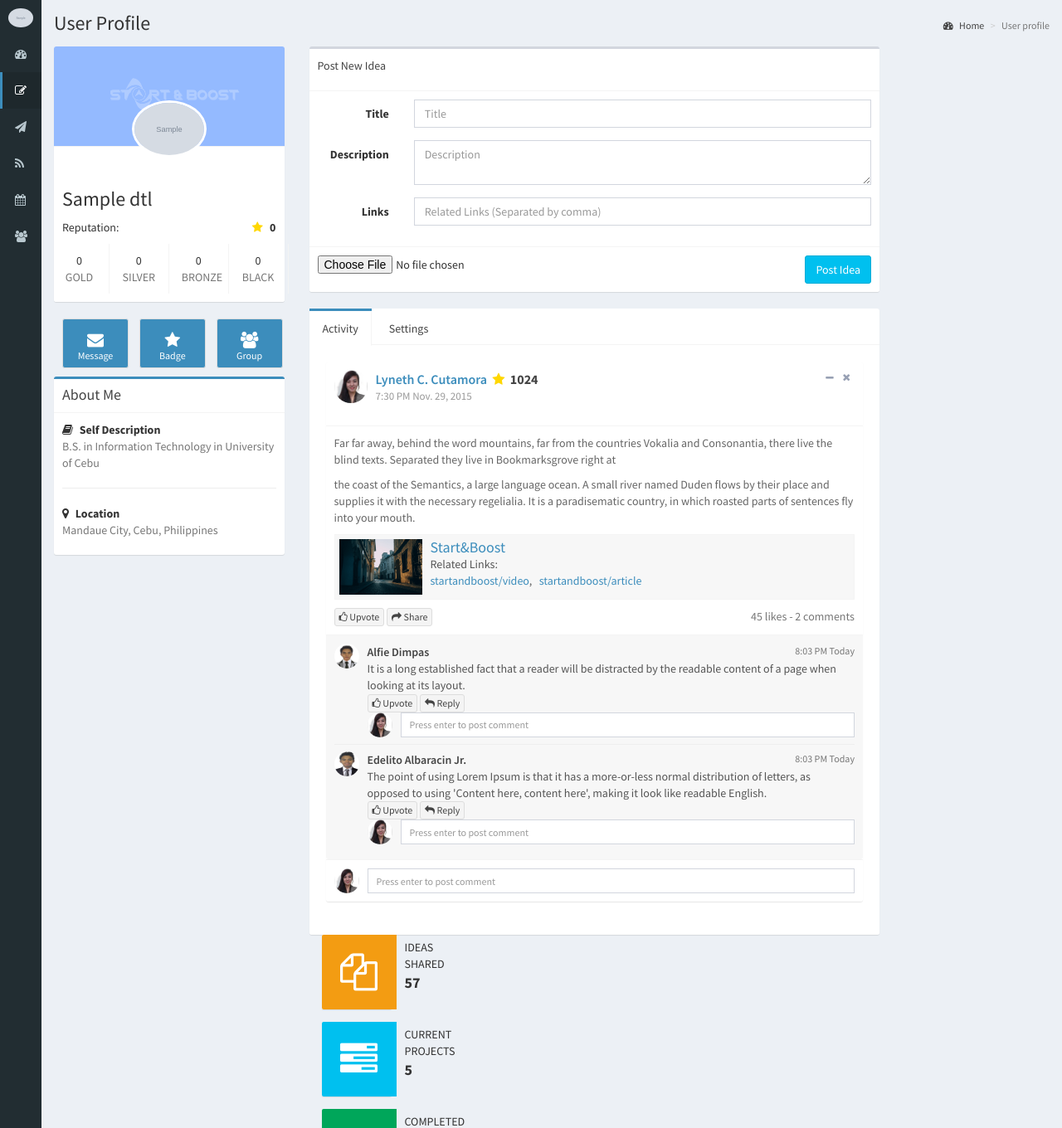
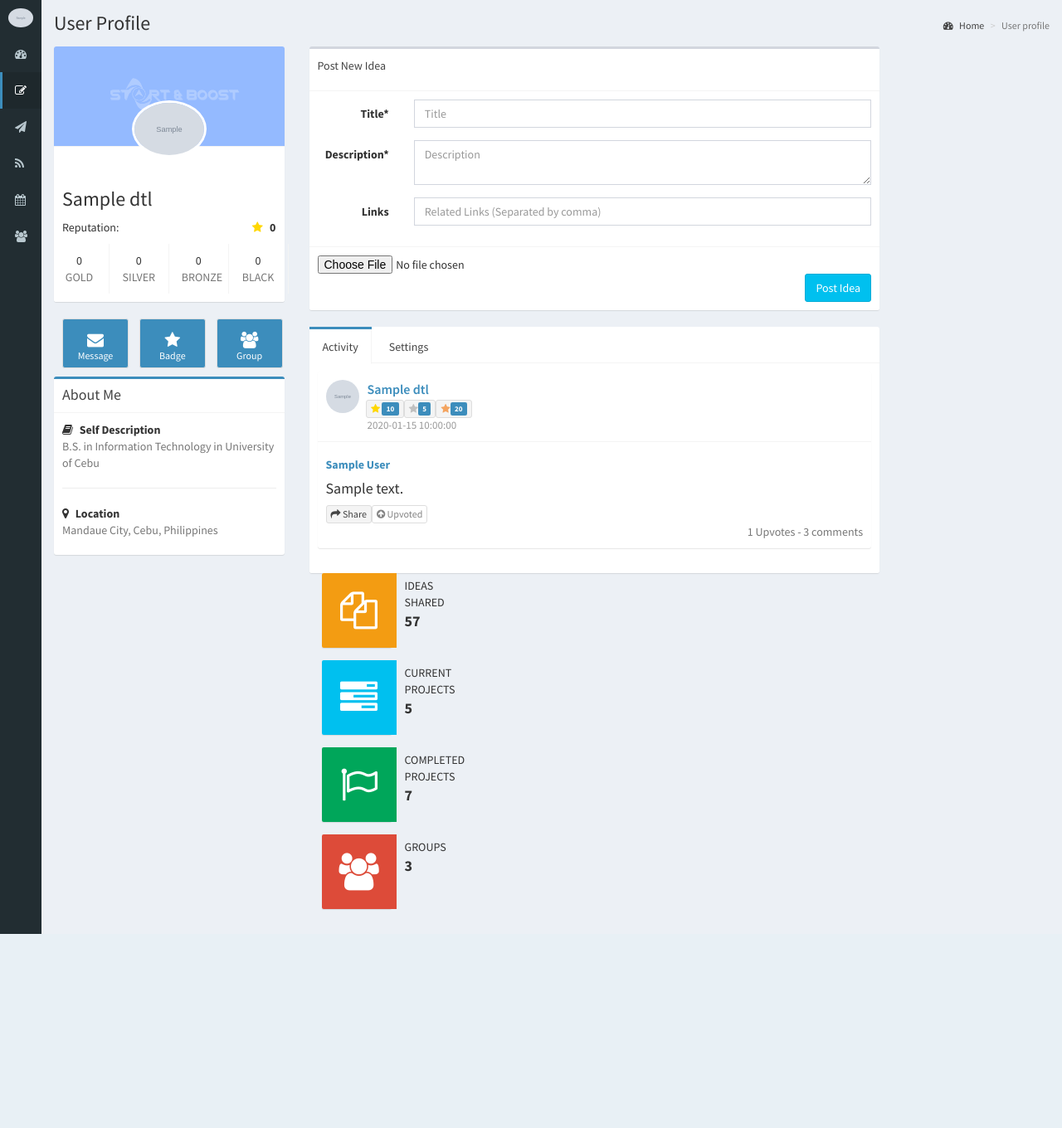
Before and after one commit to lynethcutamora/ci_snb42, a CodeIgniter app: page /ci_snb42/pages/profile in a window 1280 px wide. Shown: the part 50-1410 px from the top of the page at 83% size. After the commit the page ends 1176 px from the top, so only its background shows below. Run offline with CodeIgniter, Linux system fonts and the light colour scheme; the visitor is signed in with stand-in values (Sample User, id 1); tables that the repository leaves empty hold one stand-in row (values such as "Sample post"); grey boxes marked "Sample" are stand-in pictures; some libraries are stand-ins or nearby versions.

Commit message:
upvote :)

```diff
--- a/application/controllers/Pages.php
+++ b/application/controllers/Pages.php
@@ -59,6 +59,7 @@ class Pages extends CI_Controller {
 		$this->db->join('company_dtl c', 'c.userId=a.userId','left');
 		$this->db->join('userpost d', 'd.userId=a.userId');
 		$this->db->join('avatar_dtl e', 'e.userId=d.userId');
+		$this->db->where('d.userId',$this->session->userdata('userId'));
 		$this->db->order_by('postDate', 'DESC');
 		$query = $this->db->get();
 
@@ -237,12 +238,15 @@ class Pages extends CI_Controller {
 	public function profile()
 	{	if(($this->session->userdata('userId')!=""))
 		{
+
 		$query=$this->_userData();
 		$data['data']=$query->result_array();
 		$data['pages']='profile';
 		$data['countgroup'] = $this->countGroups();
 		$groupquery= $this->groupdetails();
 		$data['groupdetails'] = $groupquery->result_array();
+		$query=$this->_alluserData();
+		$data['alldata']=$query->result_array();
 		$this->load->view('pages/dashboard/fixed',$data);
 		$this->load->view('pages/profile/content',$data);
 		$this->load->view('pages/dashboard/controlsidebar');
@@ -612,7 +616,6 @@ class Pages extends CI_Controller {
 
 	public function postIdea()
 	{
-
 		 $this->form_validation->set_rules('ideatitle', 'Title', 'required|trim');
          $this->form_validation->set_rules('inputDescription', 'Description', 'required|trim');
          $this->form_validation->set_rules('relatedlinks', 'Links', 'trim');
@@ -639,7 +642,8 @@ class Pages extends CI_Controller {
 			$this->post->link($this->input->post('relatedlinks'), '2',$postId);
 			$this->post->image($url, '1',$postId);
 			$this->db->insert('userpost', $data);
-			redirect(base_url().'pages/post');
+				redirect('pages/profile');
+
 
 		}
 
@@ -919,7 +923,7 @@ class Pages extends CI_Controller {
 			);
 
 			$this->db->insert('upvote_dtl',$data);
-			$this->post();
+			$this->profile();
 		}else
 		$this->index();
 	}
--- a/application/views/pages/post/content.php
+++ b/application/views/pages/post/content.php
@@ -120,7 +120,7 @@
                         $myArray = explode(',', $row['extContent']);
                            foreach ($myArray as $row) {
 
-                            echo "<a href='www.".$row."'>".$row."</a><br>";
+                            echo "<a href='http://".$row."' target='_blank'>".$row."</a><br>";
                             }
                       }
                     ?>
--- a/application/views/pages/profile/content.php
+++ b/application/views/pages/profile/content.php
@@ -1,4 +1,24 @@
-<!-- Content Wrapper. Contains page content -->
+<script type="text/javascript">
+
+function saveScrollPositions(theForm) {
+
+if(theForm) {
+
+var scrolly = typeof window.pageYOffset != 'undefined' ? window.pageYOffset : document.documentElement.scrollTop;
+
+var scrollx = typeof window.pageXOffset != 'undefined' ? window.pageXOffset : document.documentElement.scrollLeft;
+
+theForm.scrollx.value = scrollx;
+
+theForm.scrolly.value = scrolly;
+
+}
+
+}
+
+</script>
+
+
       <?php
       //$badge = $totalRep;
 
@@ -156,40 +176,51 @@
             </div><!-- /.col -->
             <div class="col-md-7">
               <!-- Horizontal Form -->
+                <div class="row">
+
+            <div class="col-md-12">
+              <!-- Horizontal Form -->
                 <div class="box">
                   <div class="box-header with-border">
                     <p>Post New Idea</p>
                   </div><!-- /.box-header -->
                   <!-- form start -->
-                  <form class="form-horizontal">
+                 <?php echo form_open_multipart('../pages/postIdea',"class=form-horizontal"); ?>
                     <div class="box-body">
                       <div class="form-group">
-                        <label for="inputEmail3" class="col-sm-2 control-label">Title</label>
+                        <label for="ideatitle" class="col-sm-2 control-label">Title*</label>
                         <div class="col-sm-10">
-                          <input type="text" class="form-control" id="ideatitle" placeholder="Title"/>
+                        <?php echo form_error('ideatitle'); ?>
+                          <input type="text" class="form-control" name="ideatitle" id="ideatitle" placeholder="Title" value="<?php echo set_value('ideatitle'); ?>"/>
                         </div>
                       </div>
                       <div class="form-group">
-                        <label for="inputDescription" class="col-sm-2 control-label">Description</label>
+                        <label for="inputDescription" class="col-sm-2 control-label">Description*</label>
                         <div class="col-sm-10">
-                          <textarea class="form-control" id="inputDescription" placeholder="Description"></textarea>
+                         <?php echo form_error('inputDescription'); ?>
+                          <textarea class="form-control"name="inputDescription" id="inputDescription" placeholder="Description" value="<?php echo set_value('inputDescription'); ?>"></textarea>
                         </div>
                       </div>
                       <div class="form-group">
                         <label for="inputLinks" class="col-sm-2 control-label">Links</label>
                         <div class="col-sm-10">
-                          <input type="text" class="form-control" id="relatedlinks" placeholder="Related Links (Separated by comma)"/>
+                        <?php echo form_error('relatedlinks'); ?>
+                          <input type="text" class="form-control"name="relatedlinks" id="relatedlinks" placeholder="Related Links (Separated by comma)" value="<?php echo set_value('relatedlinks'); ?>"/>
                         </div>
                       </div>
                     </div><!-- /.box-body -->
                     <div class="box-footer">
-                      <form action="" method="post" enctype="multipart/form-data">
-                          <input class="pull-left" type="file" name="fileToUpload" id="fileToUpload">
-                          <input class="btn btn-info pull-right" type="submit" value="Post Idea" name="submit">
+
+                         <?php echo form_upload('pic'); ?>
+                          <input class="btn btn-info pull-right" type="submit" value="Post Idea" id="submit" name="button">
                   </form>
+
                     </div><!-- /.box-footer -->
-                </form>
-              </div><!-- /.box -->
+
+                    </div>
+
+              </div>
+              </div>
               <div class="nav-tabs-custom">
                 <ul class="nav nav-tabs">
                   <li class="active"><a href="#activity" data-toggle="tab">Activity</a></li>
@@ -198,104 +229,95 @@
                 <div class="tab-content">
                   <div class="active tab-pane" id="activity">
                     <!-- Post -->
-                    <div class="post">
-                      <div class="box-body">
+                      <?php  foreach($data as $userdtl):?>
+            <?php foreach($alldata as $postdtl):?>
+
+          <div class="row">
+
+            <div class="col-md-12">
+            <!-- Box Comment -->
               <div class="box box-widget">
                 <div class='box-header with-border'>
                   <div class='user-block'>
-                              <img class='img-circle' src='../../images/team/index0.png' alt='user image'>
-                              <span class='username'><a href="#">Lyneth C. Cutamora</a>&nbsp;&nbsp;<i class='fa fa-star' style="color:#ffd700;"></i><b>&nbsp;&nbsp;1024</b></span>
-                              <span class='description'>7:30 PM Nov. 29, 2015</span>
+                    <img class='img-circle' src='<?php echo base_url();?>/user/<?php echo $postdtl['avatar_name']?>' alt='user image'>
+                    <span class='username'>
+                    <a href="#">
+                        <?php
+                                  if($postdtl['user_Type']=='Ideator'||$postdtl['user_Type']=='Investor')
+                                  {
+                                      if($postdtl['user_midInit']==null)
+                                         echo $postdtl['user_fName']."  ".$postdtl['user_lName'];
+                                       else
+                                         echo $postdtl['user_fName']." ".$postdtl['user_midInit'].". ".$postdtl['user_lName'];
+                                  }
+                                  else
+                                  {
+                                    echo $postdtl['company_name'];
+                                  }
+                          ?>
+                      </a>
+                      </span>
+                    &nbsp;&nbsp;&nbsp;<button class='btn btn-default btn-xs'><i class='fa fa-star' style="color:Gold"></i> <span class="label label-primary">10</span> </button><button class='btn btn-default btn-xs'><i class='fa fa-star' style="color:Silver"></i><span class="label label-primary">5</span> </button><button class='btn btn-default btn-xs'><i class='fa fa-star' style="color:SandyBrown "></i><span class="label label-primary">20</span> </button>
+                    <span class='description'>    <?php echo $postdtl['postDate'];?></span>
                   </div><!-- /.user-block -->
                   <div class='box-tools'>
-                              <button class='btn btn-box-tool' data-widget='collapse'><i class='fa fa-minus'></i></button>
-                              <a href='#' class='pull-right btn-box-tool'><i class='fa fa-times'></i></a>
+
+
                   </div><!-- /.box-tools -->
                 </div><!-- /.box-header -->
                 <div class='box-body'>
-                            <!-- post text -->
-                            <p>Far far away, behind the word mountains, far from the
-                              countries Vokalia and Consonantia, there live the blind
-                              texts. Separated they live in Bookmarksgrove right at</p>
-                            <p>the coast of the Semantics, a large language ocean.
-                              A small river named Duden flows by their place and supplies
-                              it with the necessary regelialia. It is a paradisematic
-                              country, in which roasted parts of sentences fly into
-                              your mouth.</p>
+                  <h5><b><a href="" ><?php echo $postdtl['postTitle'];?></a></b></h3>
+                  <p>
+                    <?php
+                      $query=$this->post->showImage($postdtl['postId']);
+                      foreach ($query->result_array() as $row) {
+                        echo "<img src='".base_url().$row['extContent']."' height='200px' width='200px'>";
+                      }
+                    ?>
+                  </p>
 
-                            <!-- Attachment -->
-                            <div class="attachment-block clearfix">
-                              <img class="attachment-img" src="../../dist/img/photo1.png" alt="attachment image">
-                              <div class="attachment-pushed">
-                                <h4 class="attachment-heading"><a href="#">Start&Boost</a></h4>
-                                <div class="attachment-text">
-                                  Related Links: <br/><a href="#">startandboost/video</a>, &nbsp;&nbsp;<a href="#">startandboost/article</a>
-                                </div><!-- /.attachment-text -->
-                              </div><!-- /.attachment-pushed -->
-                            </div><!-- /.attachment-block -->
+                  <p><h4><?php echo $postdtl['postContent'];?></h4></p>
+                  <p>
+                    <?php
+                      $query=$this->post->showLinks($postdtl['postId']);
 
-                            <!-- Social sharing buttons -->
-                            <button class='btn btn-default btn-xs'><i class='fa fa-thumbs-o-up'></i> Upvote</button>
-                            <button class='btn btn-default btn-xs'><i class='fa fa-share'></i> Share</button>
-                            <span class='pull-right text-muted'>45 likes - 2 comments</span>
+                      foreach ($query->result_array() as $row) {
+                        echo "<p>Related Links:</p>";
+                        $myArray = explode(',', $row['extContent']);
+                           foreach ($myArray as $row) {
+
+                            echo "<a href='http://".$row."' target='_blank'>".$row."</a><br>";
+                            }
+                      }
+                    ?>
+                  </p>
+                  <table><tr><td>
+                  <button class='btn btn-default btn-xs'><i class='fa fa-share'></i> Share</button></td>
+                  <form method="POST" action="<?php echo base_url()."pages/upvote";?>" name="form"  onsubmit="return saveScrollPositions(this);">
+                  <input type="hidden" name="scrollx" id="scrollx" value="0" />
+
+                     <input type="hidden" name="scrolly" id="scrolly" value="0" />
+                    <input type="text" hidden="true" name="postId" value="<?php echo $postdtl['postId'];?>">
+                      <?php if($this->post->validUpvote($postdtl['postId'])=='false'){
+                echo "<td><button id='add' class='btn btn-default btn-xs'><i class='fa fa-arrow-circle-up'></i> Upvote</button> </td></form>";
+               }
+                else{
+                  echo "<td><button class='btn btn-default btn-xs disabled' disabled><i class='fa fa-arrow-circle-up'></i> Upvoted</button></td></form>";
+                }?></table>
+                </form>
+                  <span class='pull-right text-muted'><?php $this->post->upvotecount($postdtl['postId']);?> - 3 comments</span>
                 </div><!-- /.box-body -->
-                          <div class='box-footer box-comments'>
-                            <div class='box-comment'>
-                              <!-- User image -->
-                              <img class='img-circle img-sm' src='../../images/team/index2.jpg' alt='user image'>
-                              <div class='comment-text'>
-                                <span class="username">
-                                  Alfie Dimpas
-                                  <span class='text-muted pull-right'>8:03 PM Today</span>
-                                </span><!-- /.username -->
-                                It is a long established fact that a reader will be distracted
-                                by the readable content of a page when looking at its layout.<br/>
-                                <button class='btn btn-default btn-xs'><i class='fa fa-thumbs-o-up'></i> Upvote</button>
-                                <button class='btn btn-default btn-xs'><i class='fa fa-reply'></i> Reply</button><br/>
-                                <form action="#" method="post">
-                                  <img class="img-responsive img-circle img-sm" src="../../images/team/index0.png" alt="alt text">
-                                  <!-- .img-push is used to add margin to elements next to floating images -->
-                                  <div class="img-push">
-                                    <input type="text" class="form-control input-sm" placeholder="Press enter to post comment">
+
+
+
+              </div><!-- /.box -->
+
                   </div>
-                                </form>
-                              </div><!-- /.comment-text -->
-                            </div><!-- /.box-comment -->
-                            <div class='box-comment'>
-                              <!-- User image -->
-                              <img class='img-circle img-sm' src='../../images/team/index3.jpg' alt='user image'>
-                              <div class='comment-text'>
-                                <span class="username">
-                                  Edelito Albaracin Jr.
-                                  <span class='text-muted pull-right'>8:03 PM Today</span>
-                                </span><!-- /.username -->
-                                The point of using Lorem Ipsum is that it has a more-or-less
-                                normal distribution of letters, as opposed to using
-                                'Content here, content here', making it look like readable English.<br/>
-                                <button class='btn btn-default btn-xs'><i class='fa fa-thumbs-o-up'></i> Upvote</button>
-                                <button class='btn btn-default btn-xs'><i class='fa fa-reply'></i> Reply</button><br/>
-                                <form action="#" method="post">
-                                  <img class="img-responsive img-circle img-sm" src="../../images/team/index0.png" alt="alt text">
-                                  <!-- .img-push is used to add margin to elements next to floating images -->
-                                  <div class="img-push">
-                                    <input type="text" class="form-control input-sm" placeholder="Press enter to post comment">
                   </div>
-                                </form>
-                              </div><!-- /.comment-text -->
-                            </div><!-- /.box-comment -->
-                          </div><!-- /.box-footer -->
-                          <div class="box-footer">
-                            <form action="#" method="post">
-                              <img class="img-responsive img-circle img-sm" src="../../images/team/index0.png" alt="alt text">
-                              <!-- .img-push is used to add margin to elements next to floating images -->
-                              <div class="img-push">
-                                <input type="text" class="form-control input-sm" placeholder="Press enter to post comment">
-                              </div>
-                            </form>
-                          </div><!-- /.box-footer -->
-                        </div><!-- /.box -->
-                      </div><!--/.body-->
-                    </div><!-- /.post -->
+
+<?php  endforeach;?>
+
+<?php  endforeach;?>
                   </div><!-- /.tab-pane -->
 
                   <div class="tab-pane" id="settings">
@@ -449,3 +471,29 @@
             </div>
         </div>
       </div>
+
+<?php
+
+$scrollx = 0;
+
+$scrolly = 0;
+
+if(!empty($_REQUEST['scrollx'])) {
+
+$scrollx = $_REQUEST['scrollx'];
+
+}
+
+if(!empty($_REQUEST['scrolly'])) {
+
+$scrolly = $_REQUEST['scrolly'];
+
+}
+
+?>
+
+<script type="text/javascript">
+
+  window.scrollTo(<?php echo "$scrollx" ?>, <?php echo "$scrolly" ?>);
+
+</script>
```
Also changed, not shown: post_image/31947566a3b995f955.jpg (added). Lines whose indentation alone changed are shown as unchanged.
